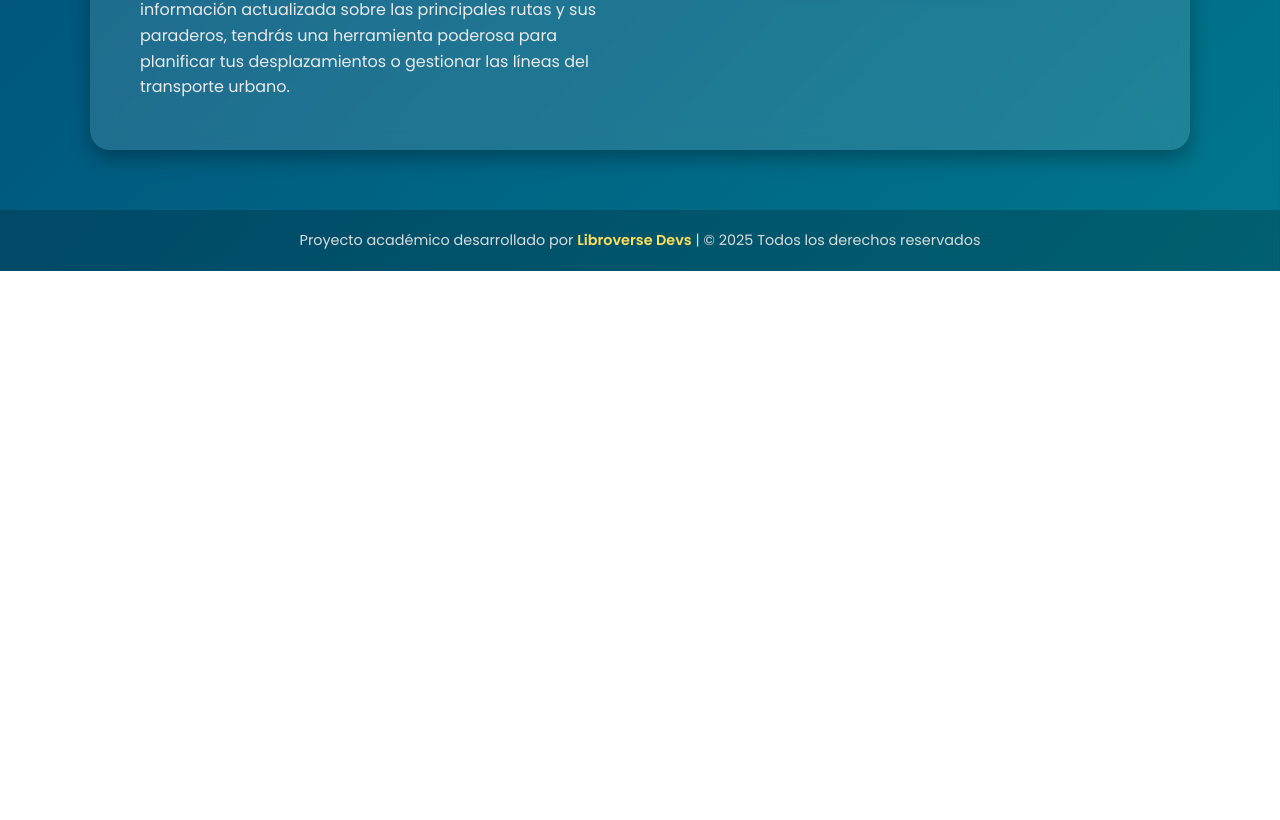
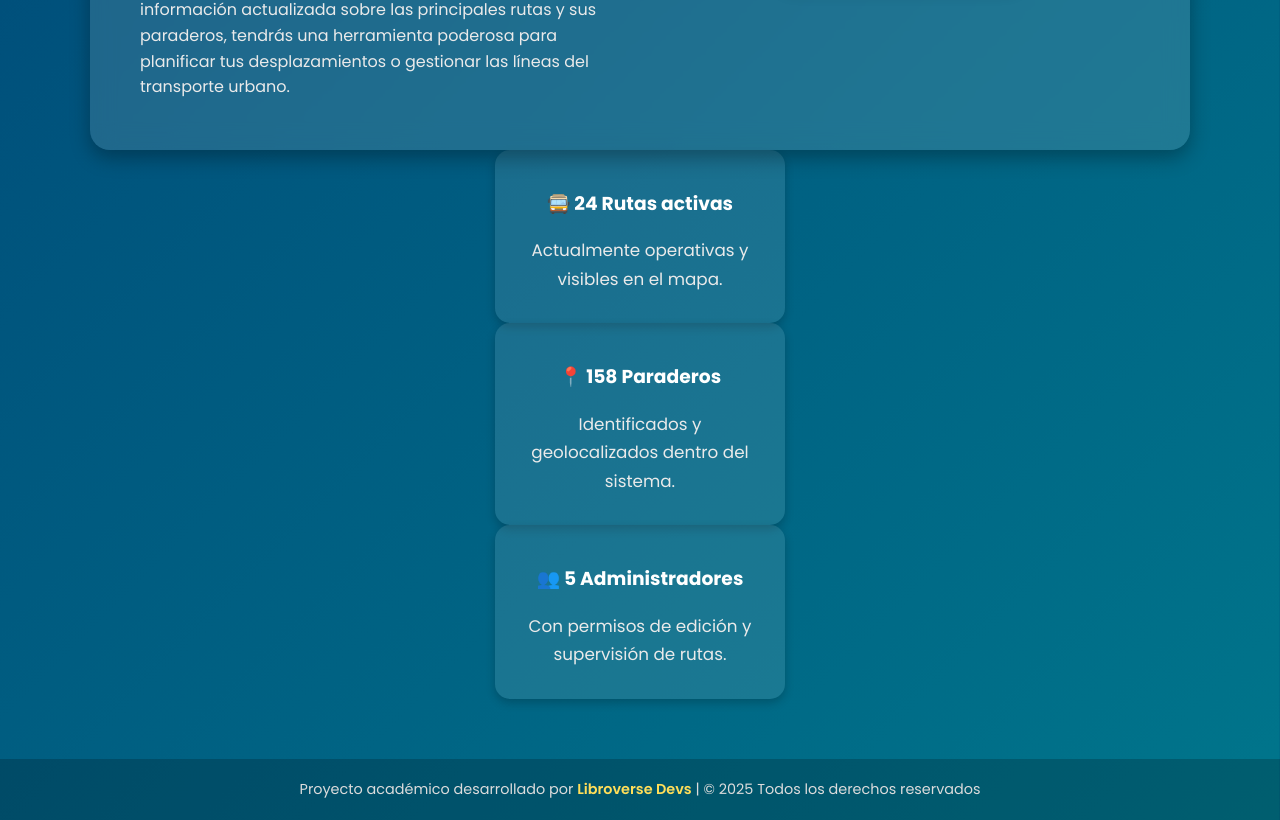
Before and after one commit to hanoikaiser/rutasCombi, a plain HTML site: page proyectoBus/frontend/principal.html in a window 1280 px wide. Shown: the part 1158-1978 px from the top of the page. Before the commit the page ends 1429 px from the top, so only its background shows below. Drawn offline with Linux system fonts and the light colour scheme.

Commit message:
mejora html

```diff
--- a/proyectoBus/frontend/principal.html
+++ b/proyectoBus/frontend/principal.html
@@ -237,6 +237,21 @@
     </section>
   </main>
 
+  <div class="estadisticas">
+      <div class="card">
+        <h3>🚍 24 Rutas activas</h3>
+        <p>Actualmente operativas y visibles en el mapa.</p>
+      </div>
+      <div class="card">
+        <h3>📍 158 Paraderos</h3>
+        <p>Identificados y geolocalizados dentro del sistema.</p>
+      </div>
+      <div class="card">
+        <h3>👥 5 Administradores</h3>
+        <p>Con permisos de edición y supervisión de rutas.</p>
+      </div>
+    </div>
+
   <footer>
     Proyecto académico desarrollado por <span>Libroverse Devs</span> | © 2025 Todos los derechos reservados
   </footer>
```
